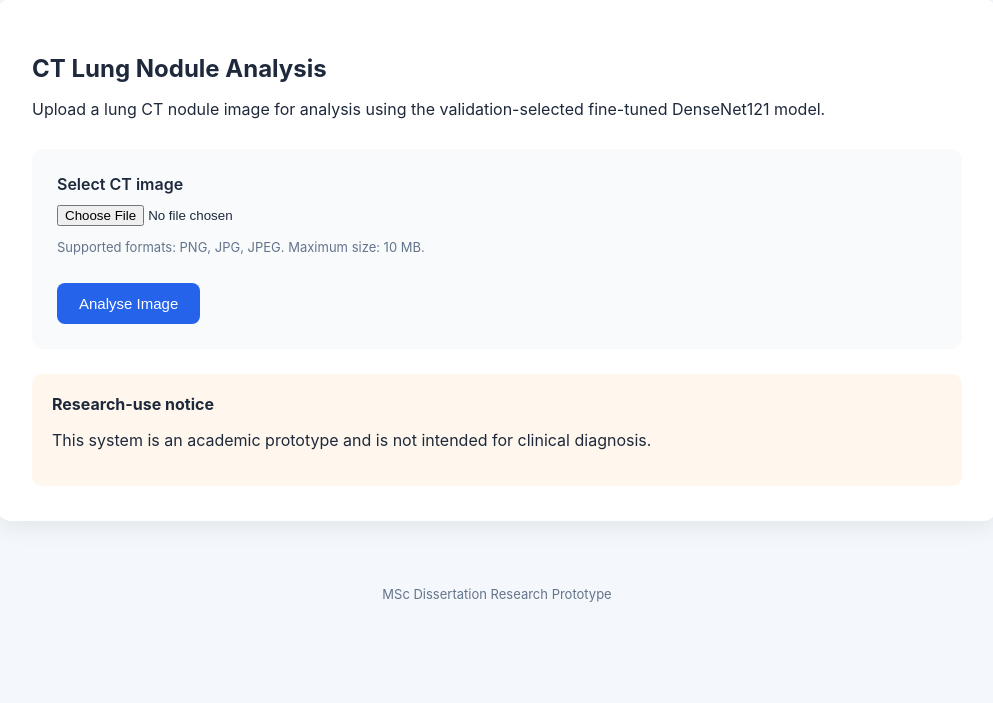
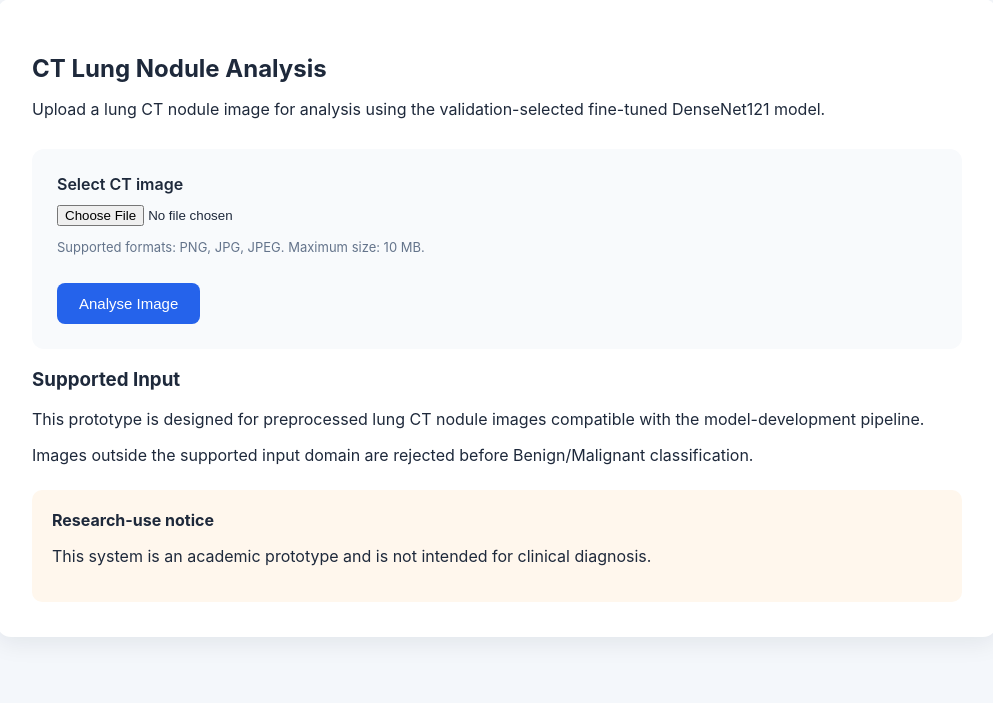
Before and after one commit to ranjetmahato416/-Lung-CT-Image-Classification-Using-Public-Medical-Imaging-Data-, a Flask app: page / in a window 1280 px wide. Shown: the part 97-800 px from the top of the page, without its empty margins (143-1136 px from the left). Before the commit the page ends 699 px from the top, so only its background shows below. Run offline with Flask 3, Linux system fonts and the light colour scheme.

Commit message:
homepage should now state exactly what the system supports

```diff
--- a/app/templates/index.html
+++ b/app/templates/index.html
@@ -75,6 +75,25 @@
 
 </div>
 
+<div class="input-guidance">
+
+    <h3>
+        Supported Input
+    </h3>
+
+    <p>
+        This prototype is designed for preprocessed
+        lung CT nodule images compatible with the
+        model-development pipeline.
+    </p>
+
+    <p>
+        Images outside the supported input domain are
+        rejected before Benign/Malignant classification.
+    </p>
+
+</div>
+
 
 <div class="research-notice">
 
```
